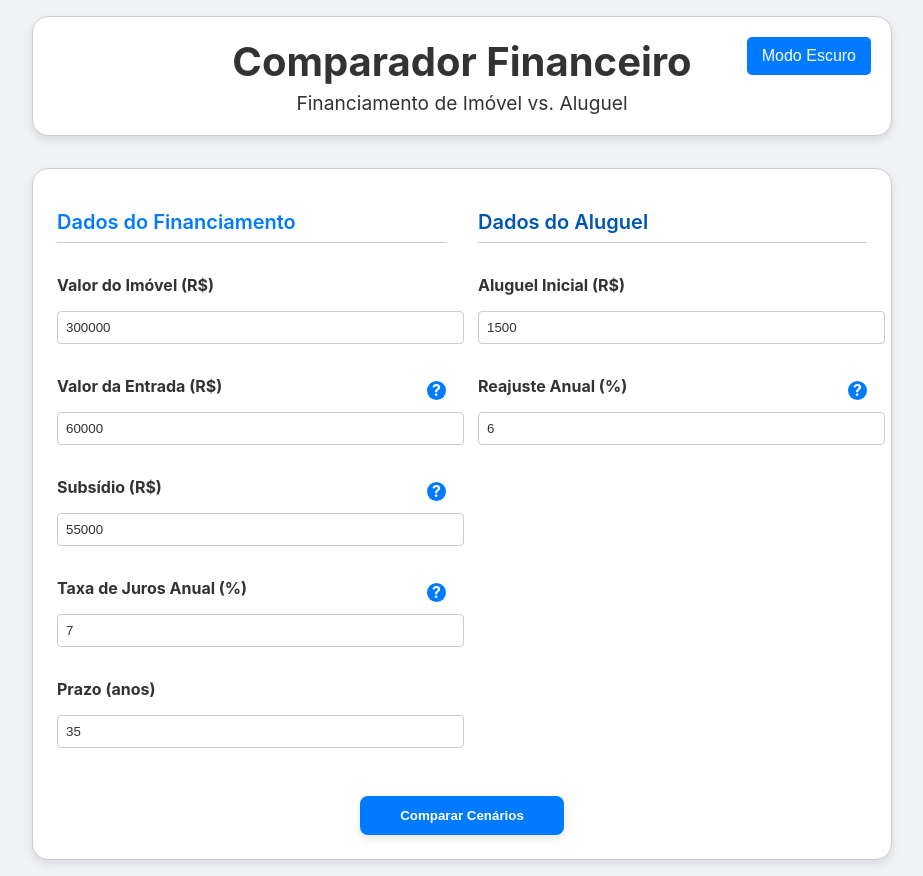
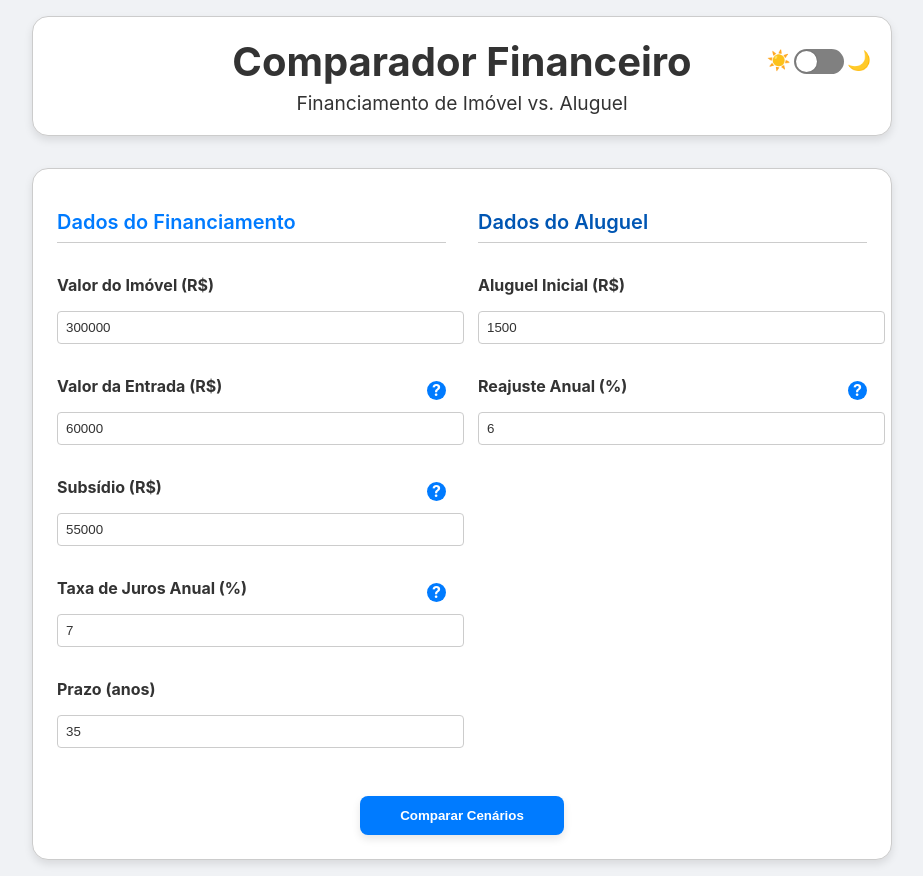
Before and after one commit to DevJofre/LAR_IO, a React (Create React App) app: page / in a window 1280 px wide. Shown: the whole page, without its empty margins (178-1101 px from the left). Built offline with nearby package versions, Linux system fonts and the light colour scheme.

Commit message:
feat: Implementa Toggle Switch para seleção de tema

```diff
--- a/src/components/Header.module.css
+++ b/src/components/Header.module.css
@@ -20,20 +20,22 @@
   font-size: 1.2em;
 }
 
-.themeToggle {
+.themeToggleContainer {
   position: absolute;
   top: 20px;
   right: 20px;
-  background-color: var(--button-background);
-  color: var(--button-text);
-  border: none;
-  padding: 10px 15px;
-  border-radius: 5px;
-  cursor: pointer;
-  font-size: 1em;
-  transition: background-color 0.3s ease;
+  display: flex;
+  align-items: center;
+  gap: 0.2rem;
 }
 
-.themeToggle:hover {
-  background-color: var(--button-hover-background);
+.themeToggleContainer span {
+  font-size: 1.2rem;
 }
+
+.switchWrapper {
+  position: relative;
+  top: -8px;
+  display: flex;
+  align-items: center;
+}
--- a/src/components/Header.tsx
+++ b/src/components/Header.tsx
@@ -1,6 +1,7 @@
 import React, { useContext } from 'react';
 import styles from './Header.module.css';
 import { ThemeContext } from '../utils/ThemeContext';
+import ToggleSwitch from './ToggleSwitch';
 
 const Header = () => {
   const { theme, toggleTheme } = useContext(ThemeContext);
@@ -9,9 +10,13 @@ const Header = () => {
     <header className={styles.headerContainer}>
       <h1 className={styles.mainTitle}>Comparador Financeiro</h1>
       <p className={styles.subtitle}>Financiamento de Imóvel vs. Aluguel</p>
-      <button onClick={toggleTheme} className={styles.themeToggle}>
-        {theme === 'light' ? 'Modo Escuro' : 'Modo Claro'}
-      </button>
+      <div className={styles.themeToggleContainer}>
+        <span>☀️</span>
+          <div className={styles.switchWrapper}>
+            <ToggleSwitch isOn={theme === 'dark'} handleToggle={toggleTheme} />
+          </div>
+        <span>🌙</span>
+      </div>
     </header>
   );
 };
--- /dev/null
+++ b/src/components/ToggleSwitch.module.css
@@ -0,0 +1,40 @@
+.reactSwitchCheckbox {
+  height: 0;
+  width: 0;
+  visibility: hidden;
+}
+
+.reactSwitchLabel {
+  display: flex;
+  align-items: center;
+  justify-content: space-between;
+  cursor: pointer;
+  width: 50px;
+  height: 25px;
+  background: grey;
+  border-radius: 100px;
+  position: relative;
+  transition: background-color .2s;
+}
+
+.reactSwitchLabel .reactSwitchButton {
+  content: '';
+  position: absolute;
+  top: 2px;
+  left: 2px;
+  width: 21px;
+  height: 21px;
+  border-radius: 45px;
+  transition: 0.2s;
+  background: #fff;
+  box-shadow: 0 0 2px 0 rgba(10, 10, 10, 0.29);
+}
+
+.reactSwitchCheckbox:checked + .reactSwitchLabel .reactSwitchButton {
+  left: calc(100% - 2px);
+  transform: translateX(-100%);
+}
+
+.reactSwitchCheckbox:checked + .reactSwitchLabel {
+  background: #007bff;
+}
--- /dev/null
+++ b/src/components/ToggleSwitch.tsx
@@ -0,0 +1,30 @@
+import React from 'react';
+import styles from './ToggleSwitch.module.css';
+
+interface ToggleSwitchProps {
+  isOn: boolean;
+  handleToggle: () => void;
+}
+
+const ToggleSwitch: React.FC<ToggleSwitchProps> = ({ isOn, handleToggle }) => {
+  return (
+    // Adicione um container aqui
+    <div>
+      <input
+        checked={isOn}
+        onChange={handleToggle}
+        className={styles.reactSwitchCheckbox}
+        id={`react-switch-new`}
+        type="checkbox"
+      />
+      <label
+        className={styles.reactSwitchLabel}
+        htmlFor={`react-switch-new`}
+      >
+        <span className={styles.reactSwitchButton} />
+      </label>
+    </div> // Feche o container
+  );
+};
+
+export default ToggleSwitch;
```
